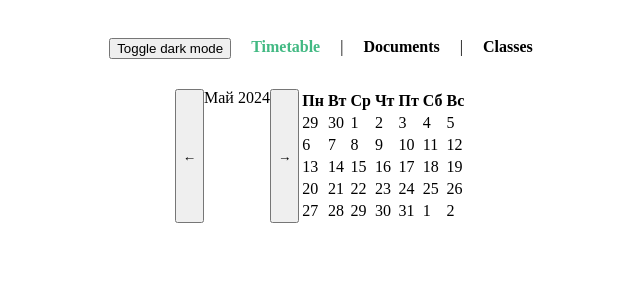
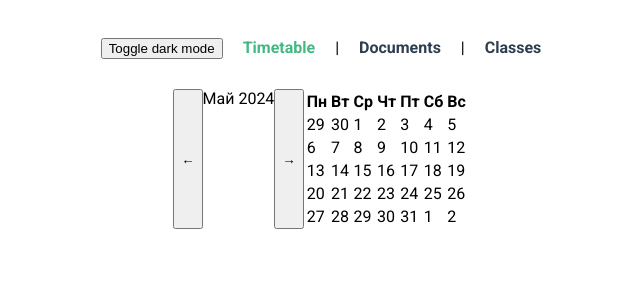
Before and after one commit to Traunin/nephrite, a Vue app: page / in a window 1280 px wide. Shown: the top 300 px of the page, without its empty margins (319-959 px from the left). Built offline with nearby package versions, Linux system fonts and the light colour scheme.

Commit message:
style: improve theme colors

```diff
--- a/src/assets/styles/style.css
+++ b/src/assets/styles/style.css
@@ -1,11 +1,17 @@
+@import url('https://fonts.googleapis.com/css2?family=Roboto:ital,wght@0,100;0,300;0,400;0,500;0,700;0,900;1,100;1,300;1,400;1,500;1,700;1,900&display=swap');
 html {
-    --background-color: #fff;
+  --background-color: #fff;
+  --link-color: #2c3e50;
 }
 
 html.dark {
-    --background-color: #000;
+  --background-color: rgb(38, 38, 38);
+  --text-color: rgb(218, 218, 218);
+  --link-color: #d3c1af;
 }
 
 body {
-    background-color: var(--background-color);
+  background-color: var(--background-color);
+  color: var(--text-color);
+  font-family: 'Roboto', sans-serif;
 }
```
